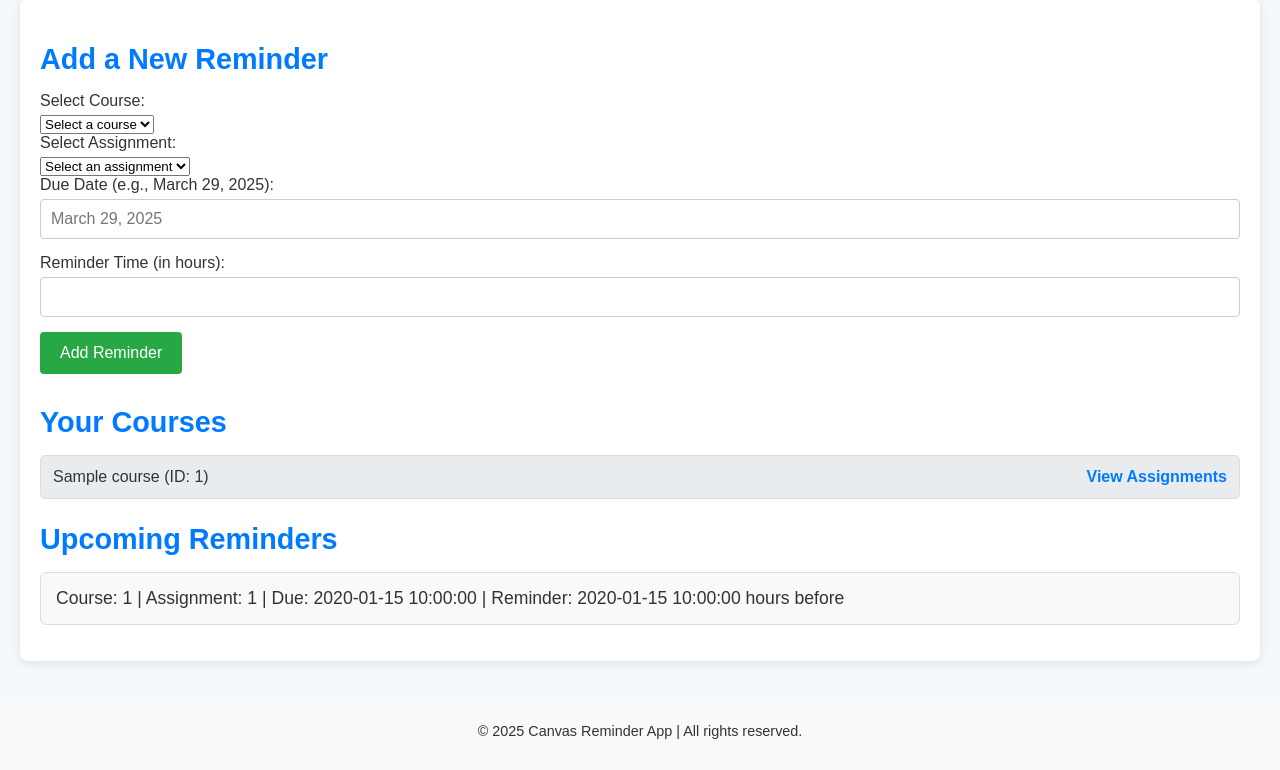
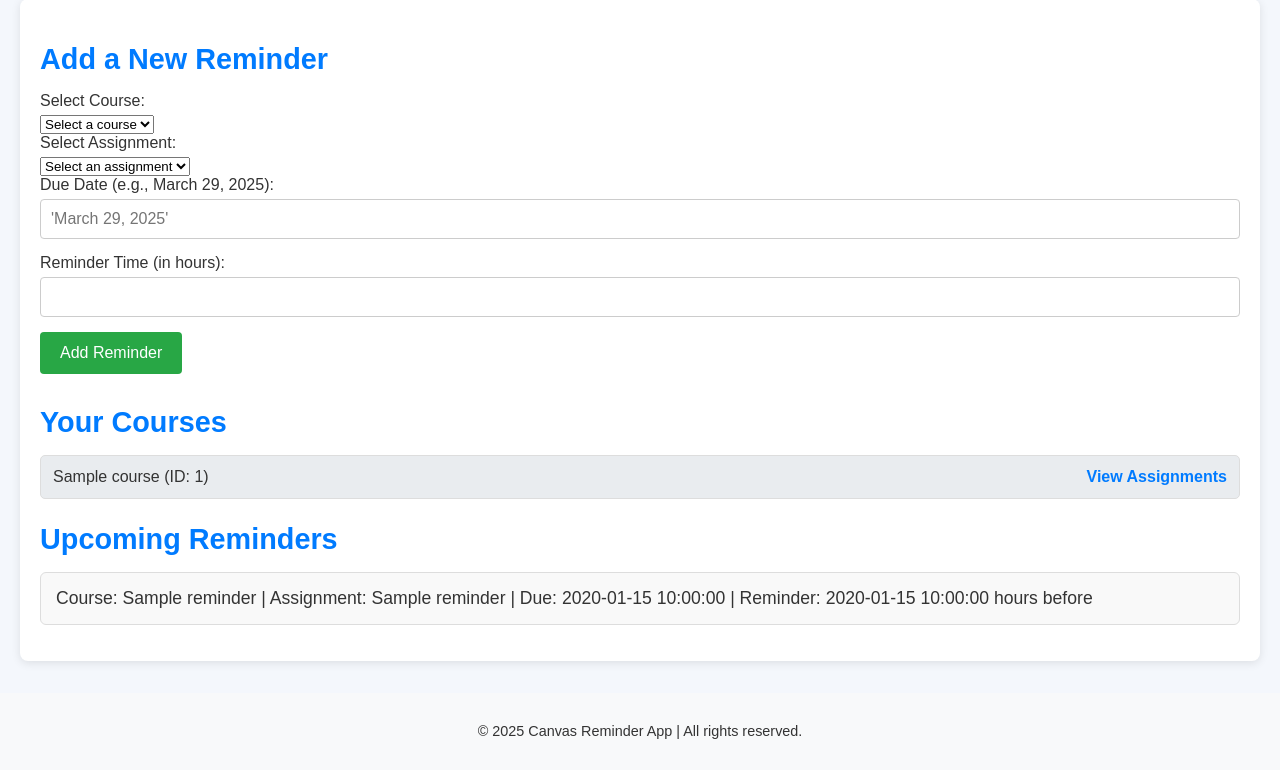
Before and after one commit to Basically654/CanvasReminderApp, a Flask app: template templates/home.html in a window 1280 px wide. Shown: the part 126-896 px from the top of the page. Run offline with Flask 3, Linux system fonts and the light colour scheme; the template is opened without the code that fills it: most values are stand-ins (such as "Sample title", 1, 10 or a date in 2020).

Commit message:
feat: Updated reminder system to use course and assignment names instead of IDs
- Updated `Reminder` class to store and display course names and assignment names instead of IDs.
- Refactored `add_new_reminder()` function to capture and store course name and assignment name from form inputs.
- Modified HTML templates to display reminders with course names and assignment names for clarity.
- Implemented logic to ensure due dates are parsed in 'March 30, 2025' format.
- Enhanced reminders display to show more user-friendly information, including due dates and reminder times.

```diff
--- a/CourseEnrollment.py
+++ b/CourseEnrollment.py
@@ -55,7 +55,6 @@
         if params:
             query_string = "&".join([f"{key}={value}" for key, value in params.items()])
             full_url += f"?{query_string}"
-        print(full_url)
         return full_url
 
     def fetch_assignments(self, course_id):
@@ -86,5 +85,3 @@
     # Create an instance of the CourseEnrollment class
     course_enrollment = CourseEnrollment(CANVAS_BASE_URL, API_TOKEN)
     # Call the fetch_current_courses method on the instance
-    print(course_enrollment.fetch_current_courses())
-    print(course_enrollment.fetch_assignments(167749))
--- a/Reminder.py
+++ b/Reminder.py
@@ -2,9 +2,9 @@
 
 
 class Reminder:
-    def __init__(self, course_id, assignment_id, due_date, reminder_time):
-        self.course_id = course_id
-        self.assignment_id = assignment_id
+    def __init__(self, course_name, assignment_name, due_date, reminder_time):
+        self.course_name = course_name
+        self.assignment_name = assignment_name
         self.due_date = due_date
         self.reminder_time = reminder_time
 
@@ -18,7 +18,7 @@
         return False
 
     def send_reminder(self):
-        print(f"Reminder for Assignment {self.assignment_id} in Course {self.course_id}: "
+        print(f"Reminder for Assignment {self.assignment_name} in Course {self.course_name}: "
               f"Due on {self.due_date.strftime('%Y-%m-%d %H:%M:%S')}")
 
     def add_reminder(self, reminders_list):
@@ -29,9 +29,11 @@
 
 reminders = []
 
-def add_reminder(course_id, assignment_id, due_date, reminder_time):
-    schedule_reminder = Reminder(course_id, assignment_id, due_date, reminder_time)
+
+def add_reminder(course_name, assignment_name, due_date, reminder_time):
+    schedule_reminder = Reminder(course_name, assignment_name, due_date, reminder_time)
     schedule_reminder.add_reminder(reminders)
+
 
 def check_and_send_reminders():
     time_now = datetime.now()
@@ -41,9 +43,8 @@
             # Optionally delete reminder after sending
             assignment_reminder.delete_reminder(reminders)
 
+
 # Adding a new reminder for an assignment
-reminder = Reminder(course_id=202, assignment_id=202, due_date=datetime(2025, 4, 1, 12, 0), reminder_time=24)
-reminder.add_reminder(reminders)
 
 # Checking reminders (if the current time is 24 hours before the due date, it will send)
 current_time = datetime(2025, 3, 31, 12, 0)  # Example of current time
--- a/app.py
+++ b/app.py
@@ -37,12 +37,12 @@
         assignments = []
     return render_template('home.html', courses=courses, assignments=assignments)
 
-
 # Route to fetch assignments for a specific course
 @app.route('/course/<int:course_id>/assignments')
 def course_assignments(course_id):
     assignments = course_enrollment.fetch_assignments(course_id)
-    assignment_list = [{'id':assignment['id'], 'name': assignment["name"]} for assignment in assignments]
+    print(assignments)
+    assignment_list = [{'name': assignment['name']} for assignment in assignments]
     return jsonify(assignment_list)
 
 
@@ -50,16 +50,17 @@
 @app.route('/add_reminder', methods=['POST'])
 def add_new_reminder():
     # Assuming you get the data from the form
-    course_id = request.form['course_id']
-    assignment_id = request.form['assignment_id']
+    course_name = request.form.get('course_id')
+    assignment_name = request.form.get('assignment_name')
     due_date_str = request.form['due_date']
-    reminder_time = int(request.form['reminder_time'])  # e.g., 24 hours before due date
+    reminder_time = int(request.form['reminder_time'])
 
     # Parse the due date from the form input (assuming it's in 'YYYY-MM-DD' format)
-    due_date = datetime.strptime(due_date_str, '%Y-%m-%d')
+    due_date = datetime.strptime(due_date_str, '%B %d, %Y')
+
 
     # Add the reminder
-    add_reminder(course_id, assignment_id, due_date, reminder_time)
+    add_reminder(course_name, assignment_name, due_date, reminder_time)
 
     return render_template('home.html', courses=course_enrollment.fetch_current_courses(), reminders=reminders)
 
@@ -68,7 +69,6 @@
 @app.route('/reminders')
 def view_reminders():
     return render_template('reminders.html', reminders=reminders)
-
 
 # Periodic task to check and send reminders
 def scheduled_task():
@@ -85,13 +85,13 @@
 @app.route('/assignments')
 def fetch_assignments():
     # Example course and assignment data from Canvas API
-    course_id = course_enrollment.fetch_current_courses()[0]['id']
-    assignment_id = course_enrollment.fetch_assignments(course_id)[0]['title']
+    course_name = course_enrollment.fetch_current_courses()[0]['name']
+    assignment_name = course_enrollment.fetch_assignments(course_name)[0]['name']
     due_date = datetime(2025, 4, 1, 12, 0)  # Due date for assignment
     reminder_time = 24  # Reminder 24 hours before due date
-    assignments = course_enrollment.fetch_assignments(course_id)
+    assignments = course_enrollment.fetch_assignments(course_name)
     # Add the reminder
-    add_reminder(course_id, assignment_id, due_date, reminder_time)
+    add_reminder(course_name, assignment_name, due_date, reminder_time)
 
     return render_template('assignments.html', assignments=assignments)
 
--- a/templates/home.html
+++ b/templates/home.html
@@ -181,13 +181,13 @@
 
             <!-- Assignment Drop-Down Menu -->
             <label for="assignment_id">Select Assignment:</label>
-        <select id="assignment_id" name="assignment_id" class="dropdown" required>
+        <select id="assignment_id" name="assignment_name" class="dropdown" required>
             <option value="">Select an assignment</option>
             <!-- This will be populated dynamically based on course selection -->
         </select>
 
             <label for="due_date">Due Date (e.g., March 29, 2025):</label>
-            <input type="text" id="due_date" name="due_date" placeholder="March 29, 2025" required>
+            <input type="text" id="due_date" name="due_date" placeholder="'March 29, 2025'" required>
 
             <label for="reminder_time">Reminder Time (in hours):</label>
             <input type="number" id="reminder_time" name="reminder_time" required>
@@ -214,7 +214,7 @@
         <ul>
             {% for reminder in reminders %}
                 <li>
-                    Course: {{ reminder.course_id }} | Assignment: {{ reminder.assignment_id }} | Due: {{ reminder.due_date }} | Reminder: {{ reminder.reminder_time }} hours before
+                    Course: {{ reminder.course_name }} | Assignment: {{ reminder.assignment_name }} | Due: {{ reminder.due_date }} | Reminder: {{ reminder.reminder_time }} hours before
                 </li>
             {% endfor %}
         </ul>
```
Lines whose indentation alone changed are shown as unchanged.
